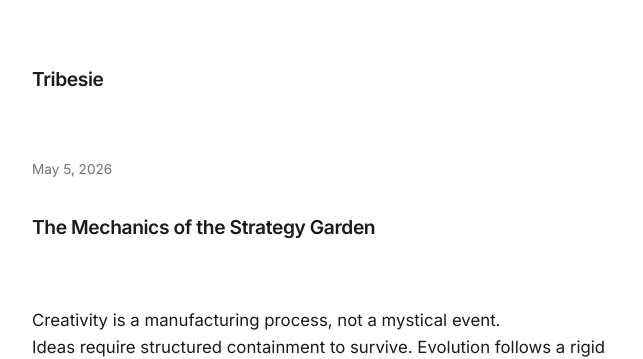
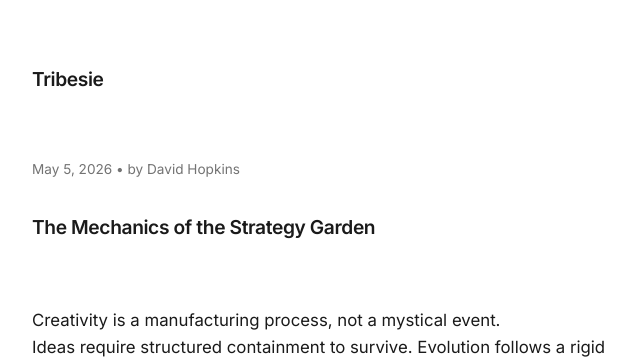
Before and after one commit to davidth340dhopkins-droid/tribesie-blog, a Jekyll site: the page built from _posts/2026-05-06-the-strategy-garden.md, in a window 1280 px wide. Shown: the top 359 px of the page, without its empty margins (315-958 px from the left). Built offline with Jekyll 4.4.1, drawn with Linux system fonts in a browser that asks for light colours.

Commit message:
Added author 'David Hopkins' to articles

```diff
--- a/_config.yml
+++ b/_config.yml
@@ -1,2 +1,3 @@
 title: Tribesie
 description: A minimalist blog for Tribesie.
+author: David Hopkins
--- a/_layouts/post.html
+++ b/_layouts/post.html
@@ -4,7 +4,9 @@ layout: default
 
 <article class="post-content">
     <header class="post-header">
-        <div class="post-meta">{{ page.date | date: "%B %-d, %Y" }}</div>
+        <div class="post-meta">
+            {{ page.date | date: "%B %-d, %Y" }} • by {{ page.author | default: site.author }}
+        </div>
         <h1>{{ page.title }}</h1>
     </header>
 
```
